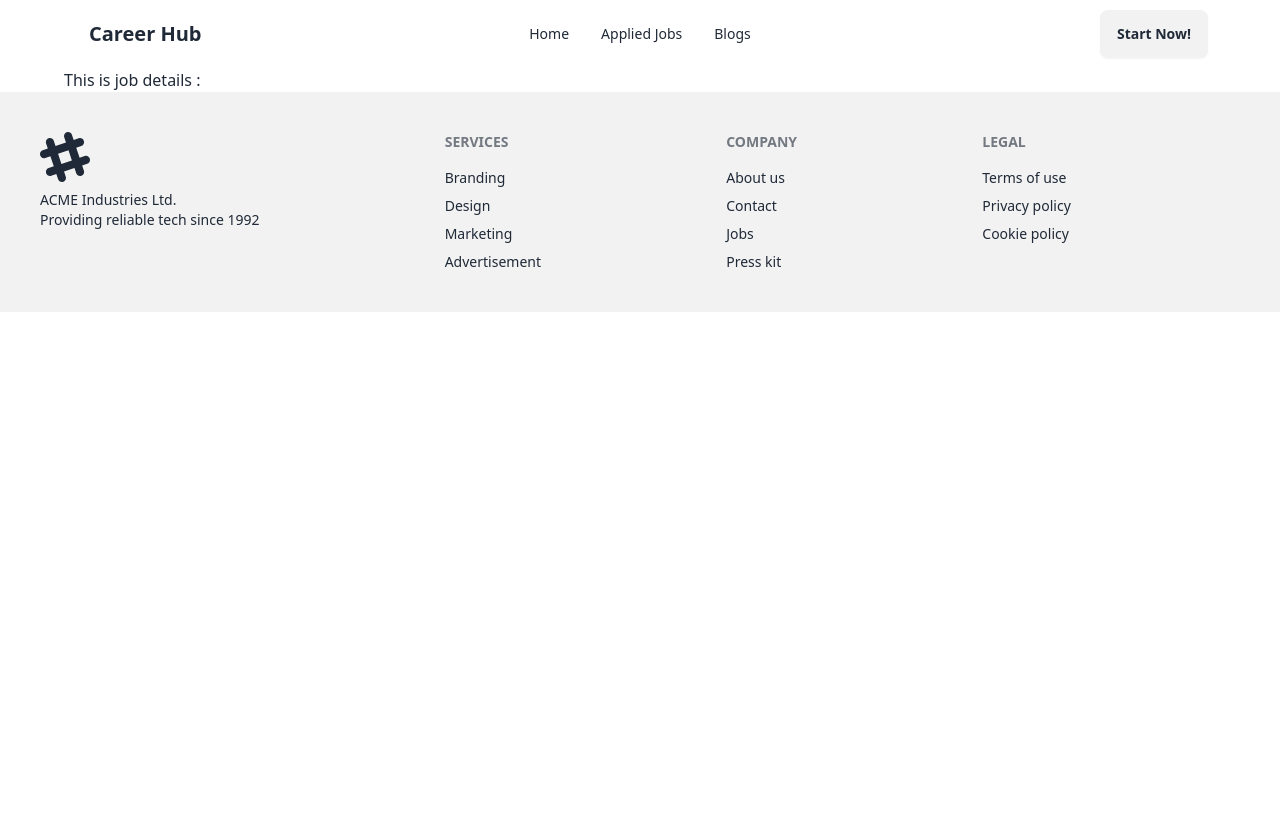
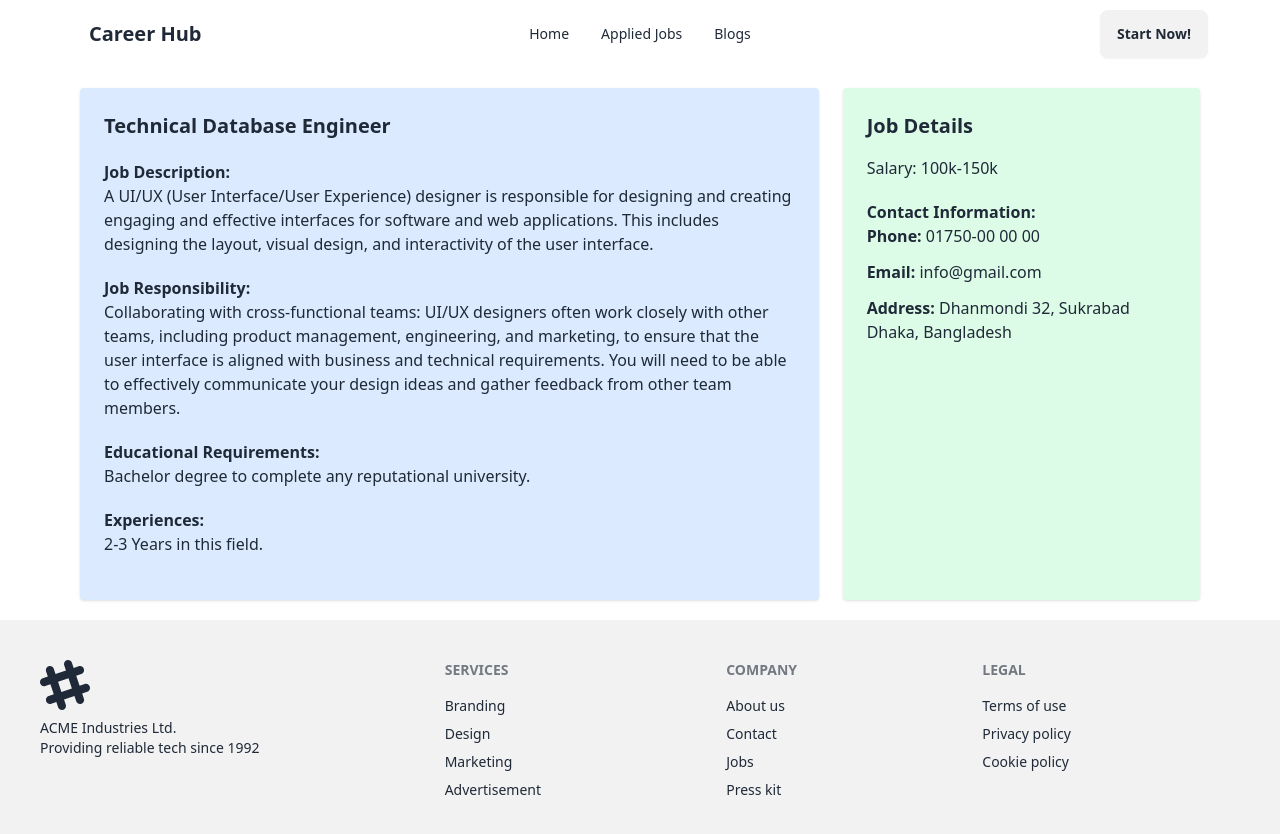
Before and after one commit to emonmahdi/career-hub-react, a React (Vite) app: page /job/1 in a window 1280 px wide. Shown: the top 834 px of the page. Before the commit the page ends 800 px from the top, so only its background shows below. Built offline with nearby package versions, Linux system fonts and the light colour scheme.

Commit message:
design job details page

```diff
--- a/src/components/FeaturedJobs/JobDetails.jsx
+++ b/src/components/FeaturedJobs/JobDetails.jsx
@@ -1,7 +1,58 @@
+import { useLoaderData, useParams } from "react-router-dom";
+
 const JobDetails = () => {
+  const jobs = useLoaderData();
+  const { id } = useParams();
+  console.log(id);
+  const jobId = parseInt(id);
+  const job = jobs.find((job) => job.id === jobId);
   return (
-    <div>
-      <h2>This is job details :</h2>
+    <div className="container mx-auto px-4 my-5">
+      <div className="grid grid-cols-1 md:grid-cols-12 gap-6">
+        {/* Left Column (8 parts) */}
+        <div className="md:col-span-8 bg-blue-100 p-6 rounded shadow">
+          <h2 className="text-xl font-bold mb-4">{job?.job_title}</h2>
+          <div className="my-5">
+            <h3 className="font-bold">Job Description: </h3>
+            <p>{job?.job_description}</p>
+          </div>
+          <div className="my-5">
+            <h3 className="font-bold">Job Responsibility: </h3>
+            <p>{job?.job_responsibility}</p>
+          </div>
+          <div className="my-5">
+            <h3 className="font-bold">Educational Requirements: </h3>
+            <p>{job?.educational_requirements}</p>
+          </div>
+          <div className="my-5">
+            <h3 className="font-bold">Experiences: </h3>
+            <p>{job?.experiences}</p>
+          </div>
+        </div>
+
+        {/* Right Column (4 parts) */}
+        <div className="md:col-span-4 bg-green-100 p-6 rounded shadow">
+          <h2 className="text-xl font-bold mb-4">Job Details</h2>
+          <div>
+            <h3>Salary: {job?.salary}</h3>
+          </div>
+          <div className="my-5">
+            <h3 className="font-bold">Contact Information: </h3>
+            <p className="mb-3">
+              <span className="font-bold">Phone: </span>
+              {job?.contact_information?.phone}{" "}
+            </p>
+            <p className="mb-3">
+              <span className="font-bold">Email: </span>
+              {job?.contact_information?.email}
+            </p>
+            <p className="mb-3">
+              <span className="font-bold">Address: </span>
+              {job?.contact_information?.address}
+            </p>
+          </div>
+        </div>
+      </div>
     </div>
   );
 };
--- a/src/routes/routes.jsx
+++ b/src/routes/routes.jsx
@@ -17,6 +17,7 @@ export const router = createBrowserRouter([
       {
         path: "/job/:id",
         element: <JobDetails />,
+        loader: () => fetch("../jobs.json"),
       },
     ],
   },
```
